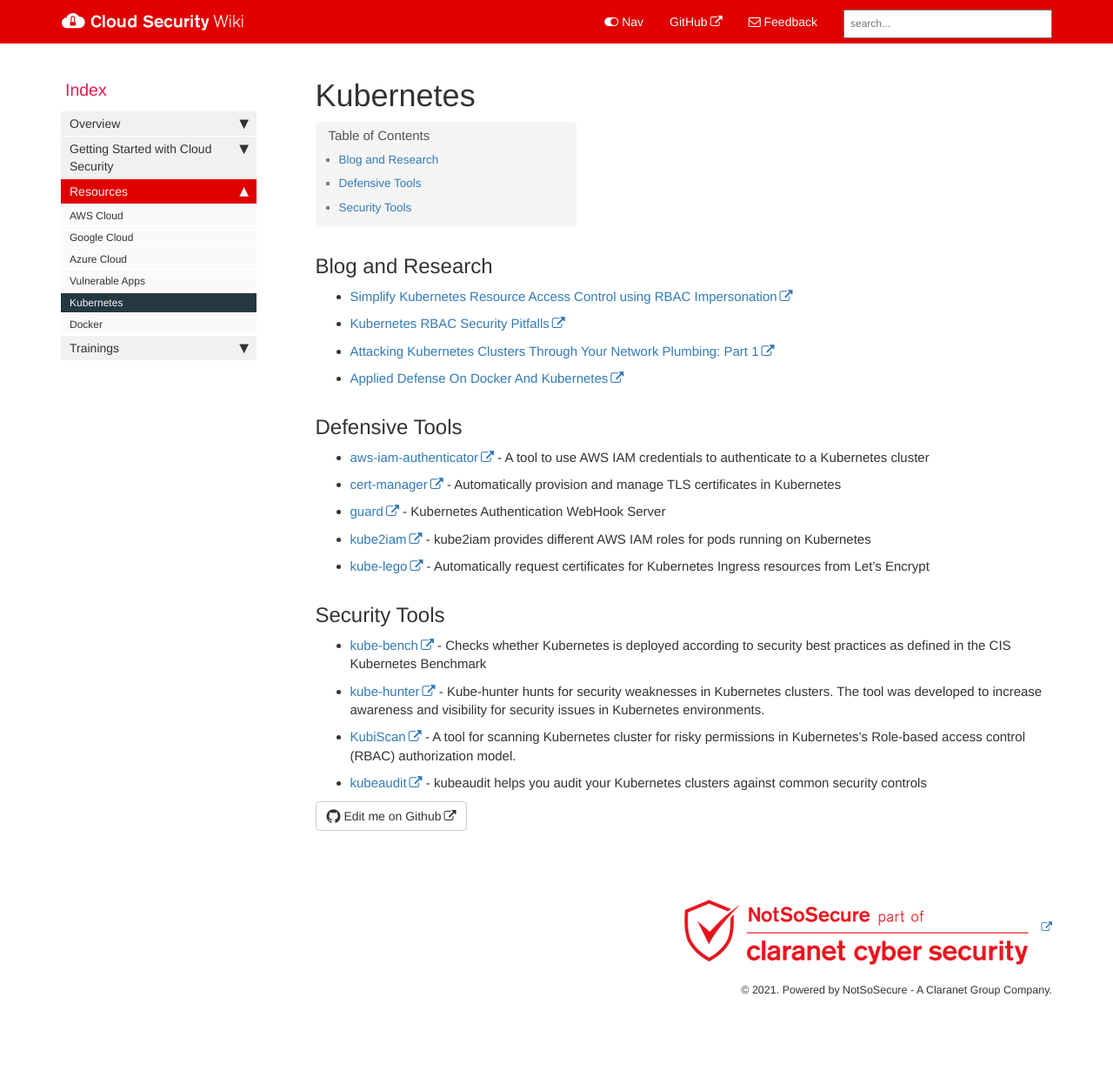
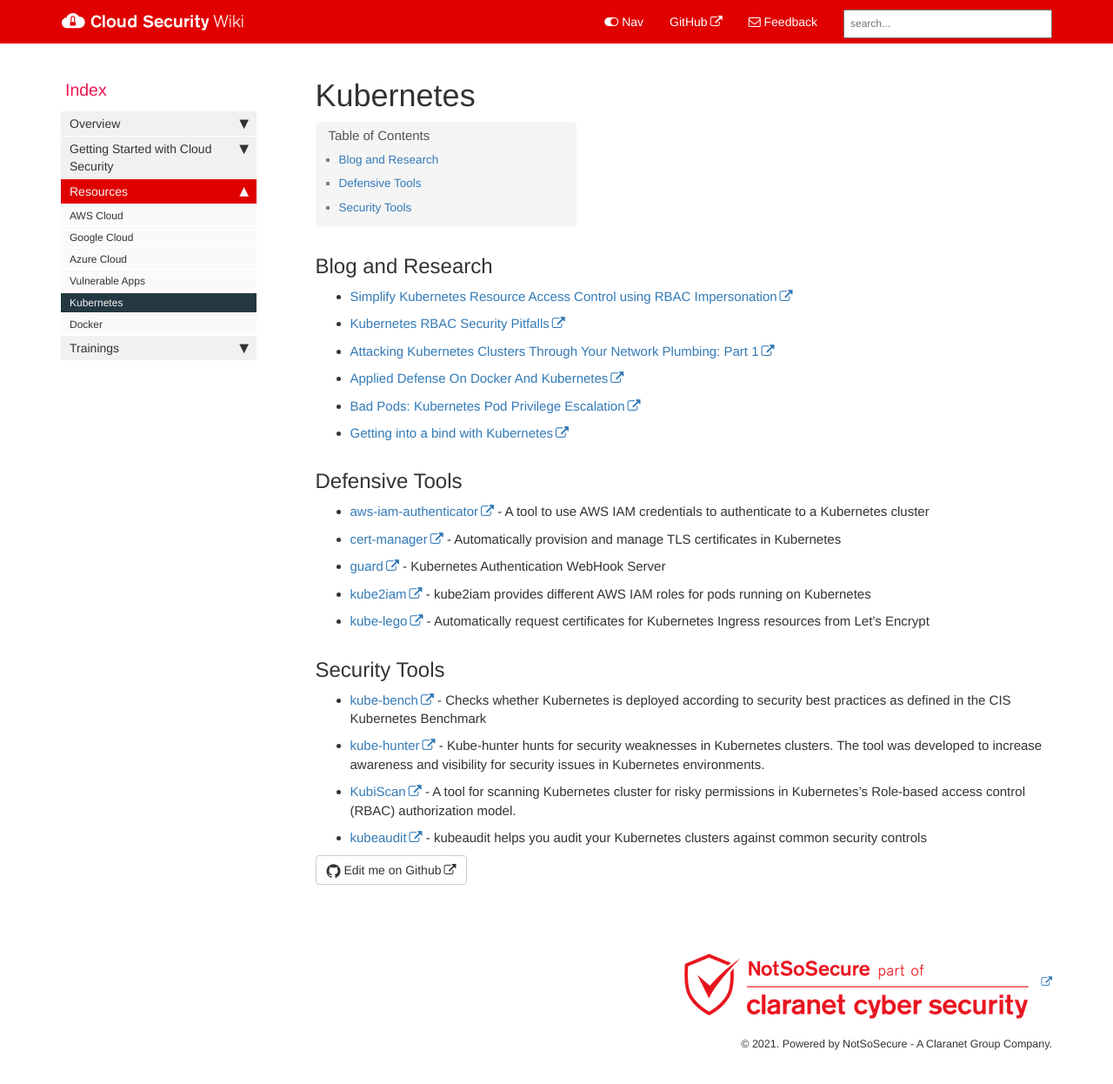
Before and after one commit to NotSoSecure/cloud-sec-wiki, a Jekyll site: the page built from pages/mydoc/kubernetes.md, in a window 1280 px wide and 1260 px high. Shown: the top 1246 px of the window at 87% size. Built offline with Jekyll 4.4.1, drawn with Linux system fonts in a browser that asks for light colours; nearby versions of some CDN libraries; comment, search, counter and statistics services are not loaded.

Commit message:
Update kubernetes.md

```diff
--- a/pages/mydoc/kubernetes.md
+++ b/pages/mydoc/kubernetes.md
@@ -14,6 +14,8 @@ folder: mydoc
 * [Kubernetes RBAC Security Pitfalls](https://www.impidio.com/blog/kubernetes-rbac-security-pitfalls)
 * [Attacking Kubernetes Clusters Through Your Network Plumbing: Part 1](https://www.cyberark.com/resources/threat-research-blog/attacking-kubernetes-clusters-through-your-network-plumbing-part-1)
 * [Applied Defense On Docker And Kubernetes](https://www.youtube.com/watch?v=auC712hFJes)
+* [Bad Pods: Kubernetes Pod Privilege Escalation](https://labs.bishopfox.com/tech-blog/bad-pods-kubernetes-pod-privilege-escalation)
+* [Getting into a bind with Kubernetes](https://raesene.github.io/blog/2021/01/16/Getting-Into-A-Bind-with-Kubernetes/)
 
 
 ## Defensive Tools
```
